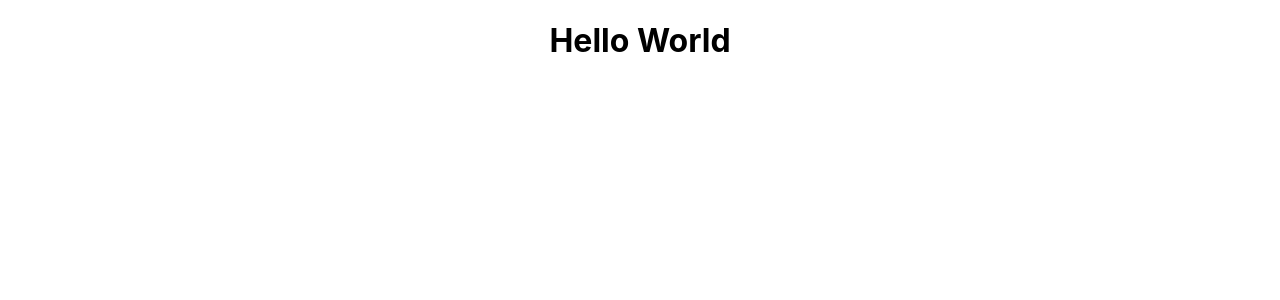
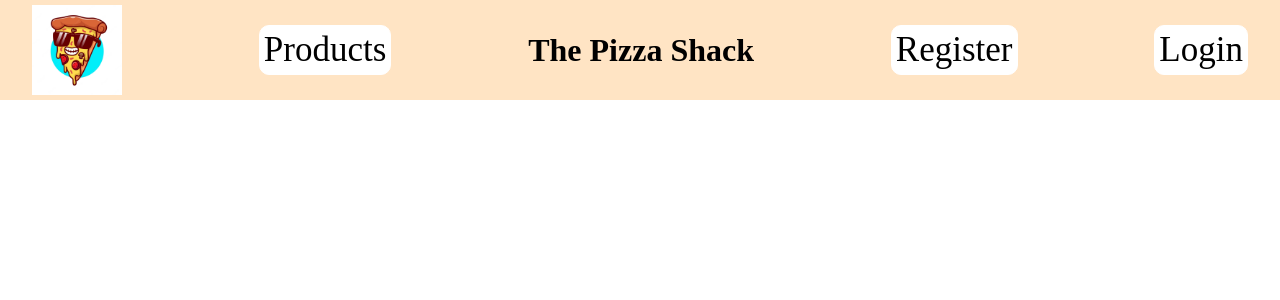
Before and after one commit to Markcanderson8/GroupOne, a React (Create React App) app in the folder pizzaFrontEnd/: page / in a window 1280 px wide. Shown: the top 300 px of the page. Built offline with nearby package versions, Linux system fonts and the light colour scheme.

Commit message:
created header

```diff
--- a/pizzaFrontEnd/src/App.css
+++ /dev/null
@@ -1,38 +0,0 @@
-.App {
-  text-align: center;
-}
-
-.App-logo {
-  height: 40vmin;
-  pointer-events: none;
-}
-
-@media (prefers-reduced-motion: no-preference) {
-  .App-logo {
-    animation: App-logo-spin infinite 20s linear;
-  }
-}
-
-.App-header {
-  background-color: #282c34;
-  min-height: 100vh;
-  display: flex;
-  flex-direction: column;
-  align-items: center;
-  justify-content: center;
-  font-size: calc(10px + 2vmin);
-  color: white;
-}
-
-.App-link {
-  color: #61dafb;
-}
-
-@keyframes App-logo-spin {
-  from {
-    transform: rotate(0deg);
-  }
-  to {
-    transform: rotate(360deg);
-  }
-}
--- a/pizzaFrontEnd/src/Components/App.js
+++ /dev/null
@@ -1,12 +0,0 @@
-import "../App.css";
-import Item from "./item-card/ItemCard";
-
-function App() {
-  return (
-    <div className="App">
-      <Item />
-    </div>
-  );
-}
-
-export default App;
--- /dev/null
+++ b/pizzaFrontEnd/src/Components/App/App.js
@@ -0,0 +1,13 @@
+import styles from "./App.module.css";
+import Header from "../header/Header";
+import ItemCard from "../item-card/ItemCard";
+
+function App() {
+  return (
+    <div className={styles.App}>
+      <Header />
+    </div>
+  );
+}
+
+export default App;
--- /dev/null
+++ b/pizzaFrontEnd/src/Components/App/App.module.css
@@ -0,0 +1,14 @@
+.App {
+  text-align: center;
+}
+
+.App-header {
+  background-color: #282c34;
+  min-height: 100vh;
+  display: flex;
+  flex-direction: column;
+  align-items: center;
+  justify-content: center;
+  font-size: calc(10px + 2vmin);
+  color: white;
+}
--- /dev/null
+++ b/pizzaFrontEnd/src/Components/header/Header.js
@@ -0,0 +1,15 @@
+import React from "react";
+import styles from "./Header.module.css";
+import NavBar from "../navBar/NavBar";
+
+function Header() {
+  return (
+    <div>
+      <div className={styles.header}>
+        <NavBar />
+      </div>
+    </div>
+  );
+}
+
+export default Header;
--- /dev/null
+++ b/pizzaFrontEnd/src/Components/header/Header.module.css
@@ -0,0 +1,8 @@
+.header {
+    height: 100px;
+    background-color: bisque;
+    width: 100%;
+    display: flex;
+    justify-content: center;
+    align-items: center;
+}
--- /dev/null
+++ b/pizzaFrontEnd/src/Components/navBar/NavBar.js
@@ -0,0 +1,17 @@
+import React from "react";
+import styles from "./navBar.module.css";
+import logo from "../../images/pizza-logo.avif";
+
+function NavBar() {
+  return (
+    <div className={styles.navBar}>
+      <img src={logo} alt="pizza logo" className={styles.logo} />
+      <a href="#">Products</a>
+      <h1>The Pizza Shack</h1>
+      <a href="#">Register</a>
+      <a href="#">Login</a>
+    </div>
+  );
+}
+
+export default NavBar;
--- /dev/null
+++ b/pizzaFrontEnd/src/Components/navBar/navBar.module.css
@@ -0,0 +1,24 @@
+.navBar {
+    display: flex;
+    align-items: center;
+    justify-content: space-between;
+    width: 95%;
+}
+
+.logo {
+    width: 90px;
+}
+
+a {
+    font-size: 35px;
+    text-decoration: none;
+    color: black;
+    background-color: white;
+    padding: .25rem;
+    border: 1px solid white;
+    border-radius: 10px;
+}
+
+a:hover {
+    background-color: gray;
+}
--- a/pizzaFrontEnd/src/index.css
+++ b/pizzaFrontEnd/src/index.css
@@ -1,13 +1,5 @@
 body {
   margin: 0;
-  font-family: -apple-system, BlinkMacSystemFont, 'Segoe UI', 'Roboto', 'Oxygen',
-    'Ubuntu', 'Cantarell', 'Fira Sans', 'Droid Sans', 'Helvetica Neue',
-    sans-serif;
-  -webkit-font-smoothing: antialiased;
-  -moz-osx-font-smoothing: grayscale;
+  padding: 0;
+  box-sizing: border-box;
 }
-
-code {
-  font-family: source-code-pro, Menlo, Monaco, Consolas, 'Courier New',
-    monospace;
-}
--- a/pizzaFrontEnd/src/index.js
+++ b/pizzaFrontEnd/src/index.js
@@ -1,7 +1,7 @@
 import React from "react";
 import ReactDOM from "react-dom/client";
 import "./index.css";
-import App from "./Components/App";
+import App from "./Components/App/App";
 
 const root = ReactDOM.createRoot(document.getElementById("root"));
 root.render(
```
Also changed, not shown: pizzaFrontEnd/src/images/pizza-logo.avif (added).
